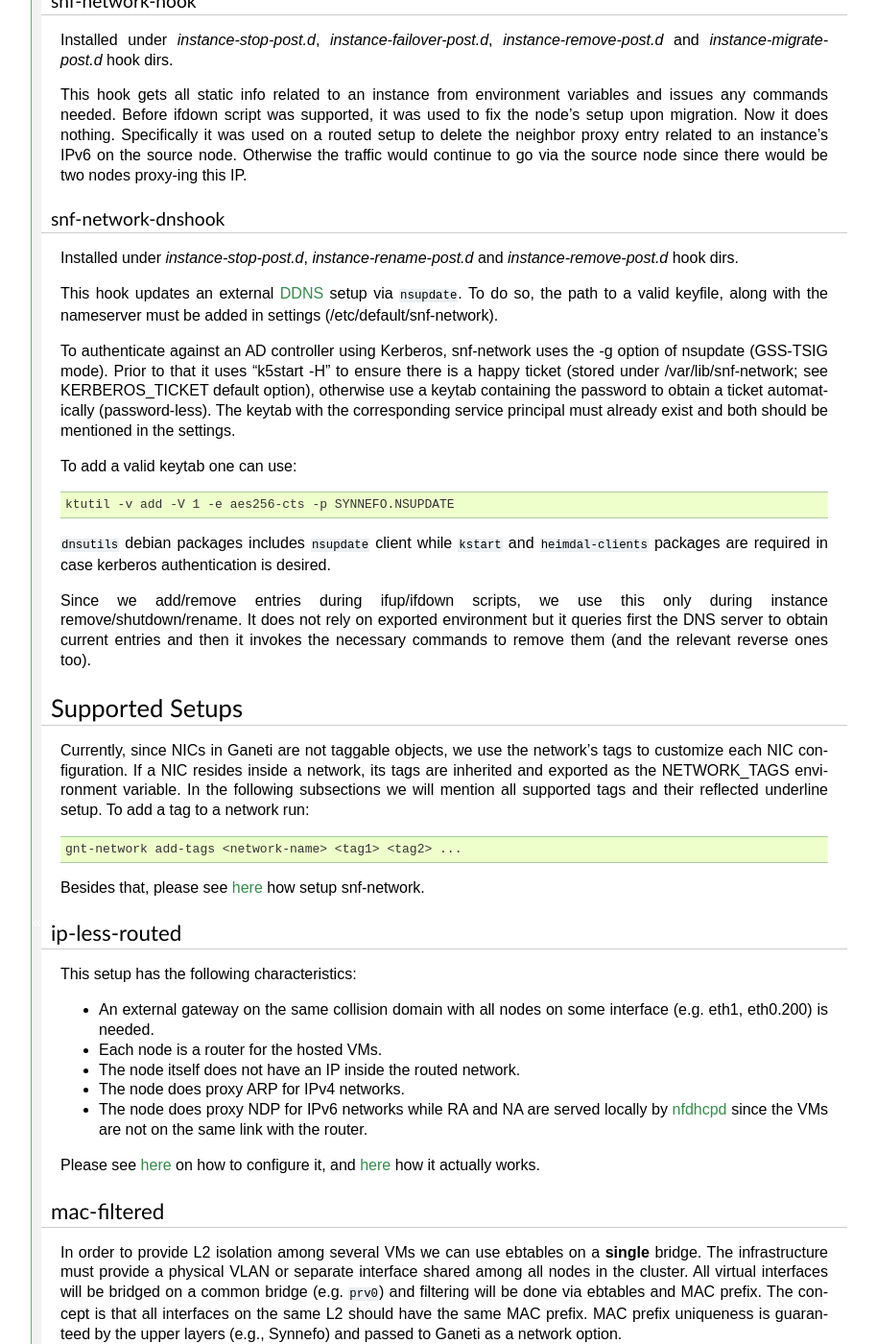
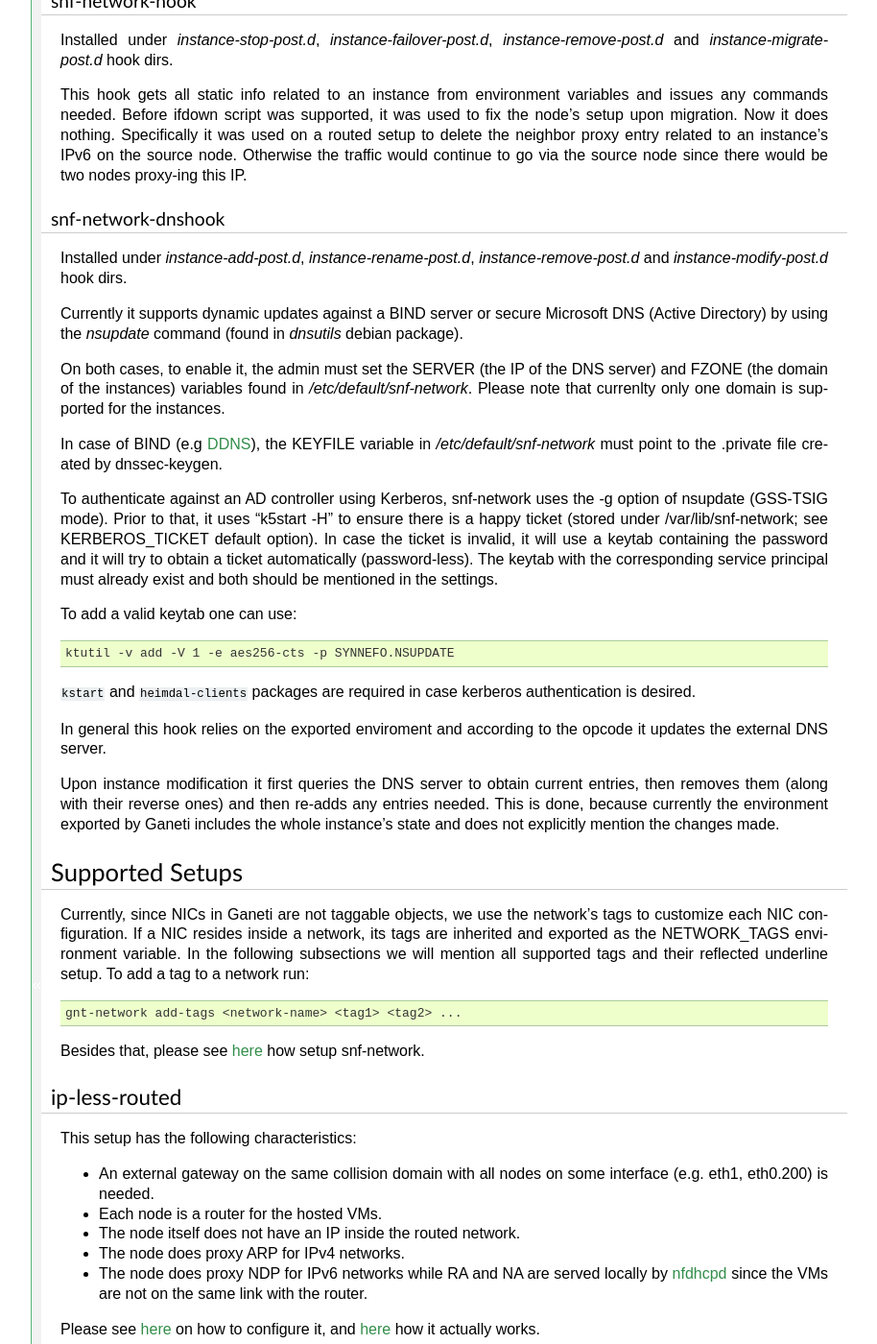
Before and after one commit to grnet/gnt-networking, a Sphinx documentation site: the page built from docs/index.rst, in a window 1280 px wide and 1400 px high, scrolled down 2794 px. Shown: the whole window at 96% size, without its empty margins (187-1101 px from the left). Built offline with Sphinx 7.4.7, drawn with Linux system fonts in a browser that asks for light colours; formulas are drawn with MathJax 3; some of the changed text lies outside the part shown.

Commit message:
docs: Rewrite snf-network-dnshook
Mention correctly when it runs and be more informative wrt
nsupdate authentication methods supported (TSIG for bind9
and GSS-TSIG for AD).

Signed-off-by: Dimitris Aragiorgis <dimara@grnet.gr>

```diff
--- a/docs/index.rst
+++ b/docs/index.rst
@@ -216,25 +216,35 @@ neighbor proxy entry related to an instance's IPv6 on the source node.
 Otherwise the traffic would continue to go via the source node since
 there would be two nodes proxy-ing this IP.
 
+.. _snf-network-dnshook:
 
 snf-network-dnshook
 """""""""""""""""""
 
-Installed under `instance-stop-post.d`, `instance-rename-post.d` and
-`instance-remove-post.d` hook dirs.
+Installed under `instance-add-post.d`, `instance-rename-post.d`,
+`instance-remove-post.d` and `instance-modify-post.d` hook dirs.
 
-This hook updates an external `DDNS <https://wiki.debian.org/DDNS>`_
-setup via ``nsupdate``. To do so, the path to a valid keyfile, along
-with the nameserver must be added in settings
-(/etc/default/snf-network).
+Currently it supports dynamic updates against a BIND server or
+secure Microsoft DNS (Active Directory) by using the `nsupdate`
+command (found in `dnsutils` debian package).
 
-To authenticate against an AD controller using Kerberos, snf-network uses
-the -g option of nsupdate (GSS-TSIG mode). Prior to that it uses "k5start
--H" to ensure there is a happy ticket (stored under /var/lib/snf-network;
-see KERBEROS_TICKET default option), otherwise use a keytab containing
-the password to obtain a ticket automatically (password-less). The
-keytab with the corresponding service principal must already exist and
-both should be mentioned in the settings.
+On both cases, to enable it, the admin must set the SERVER (the IP of
+the DNS server) and FZONE (the domain of the instances) variables found
+in `/etc/default/snf-network`. Please note that currenlty only one
+domain is supported for the instances.
+
+In case of BIND (e.g `DDNS <https://wiki.debian.org/DDNS>`_),
+the KEYFILE variable in `/etc/default/snf-network` must point to
+the .private file created by dnssec-keygen.
+
+To authenticate against an AD controller using Kerberos, snf-network
+uses the -g option of nsupdate (GSS-TSIG mode). Prior to that, it uses
+"k5start -H" to ensure there is a happy ticket (stored under
+/var/lib/snf-network; see KERBEROS_TICKET default option). In case the
+ticket is invalid, it will use a keytab containing the password and it
+will try to obtain a ticket automatically (password-less). The keytab
+with the corresponding service principal must already exist and both
+should be mentioned in the settings.
 
 To add a valid keytab one can use:
 
@@ -242,15 +252,17 @@ To add a valid keytab one can use:
 
  ktutil -v add -V 1 -e aes256-cts -p SYNNEFO.NSUPDATE
 
-``dnsutils`` debian packages includes ``nsupdate`` client while
 ``kstart`` and ``heimdal-clients`` packages are required in case
 kerberos authentication is desired.
 
-Since we add/remove entries during ifup/ifdown
-scripts, we use this only during instance remove/shutdown/rename. It
-does not rely on exported environment but it queries first the DNS
-server to obtain current entries and then it invokes the necessary
-commands to remove them (and the relevant reverse ones too).
+In general this hook relies on the exported enviroment and according to
+the opcode it updates the external DNS server.
+
+Upon instance modification it first queries the DNS server to obtain
+current entries, then removes them (along with their reverse ones) and
+then re-adds any entries needed. This is done, because currently the
+environment exported by Ganeti includes the whole instance's state and
+does not explicitly mention the changes made.
 
 
 .. _setups:
```
Also changed, not shown: other parts of docs/index.rst (+2 -6 lines).
